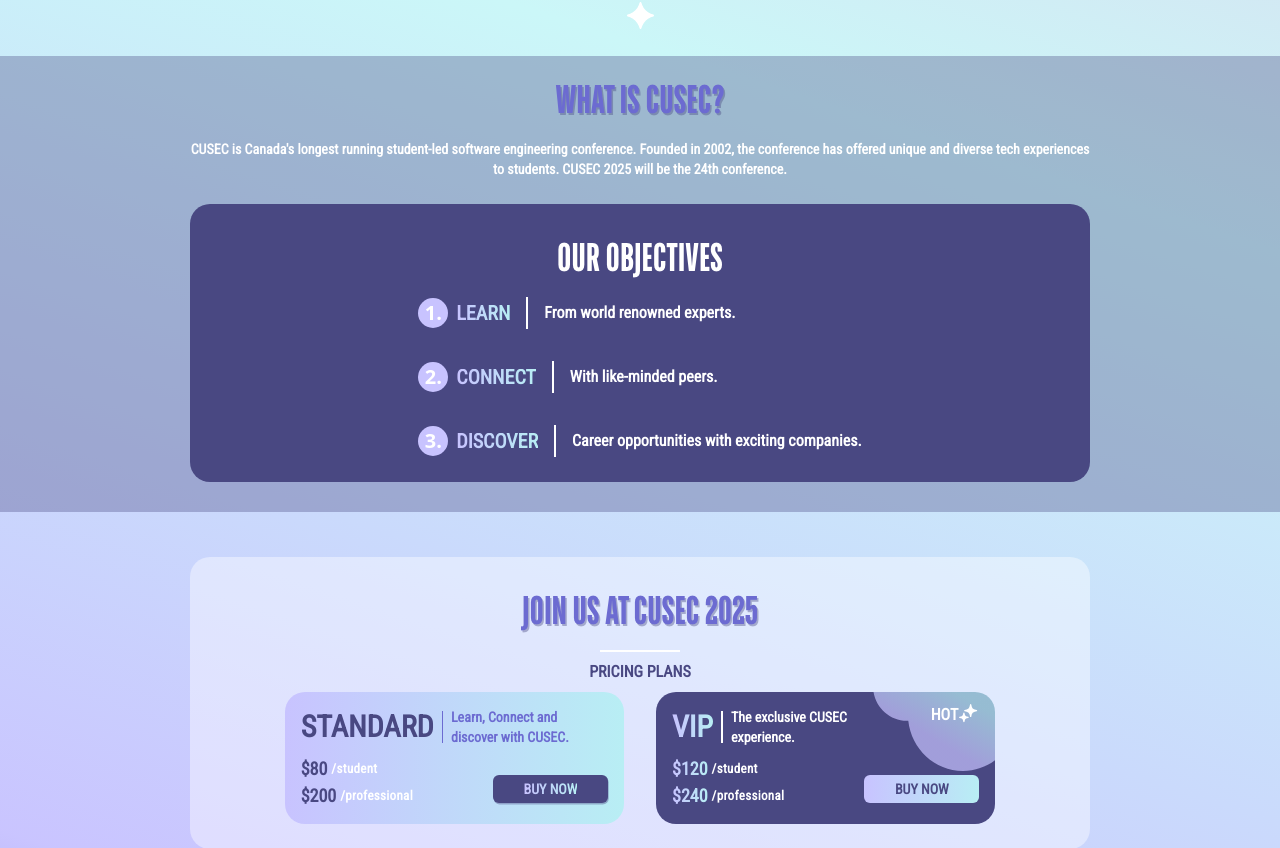
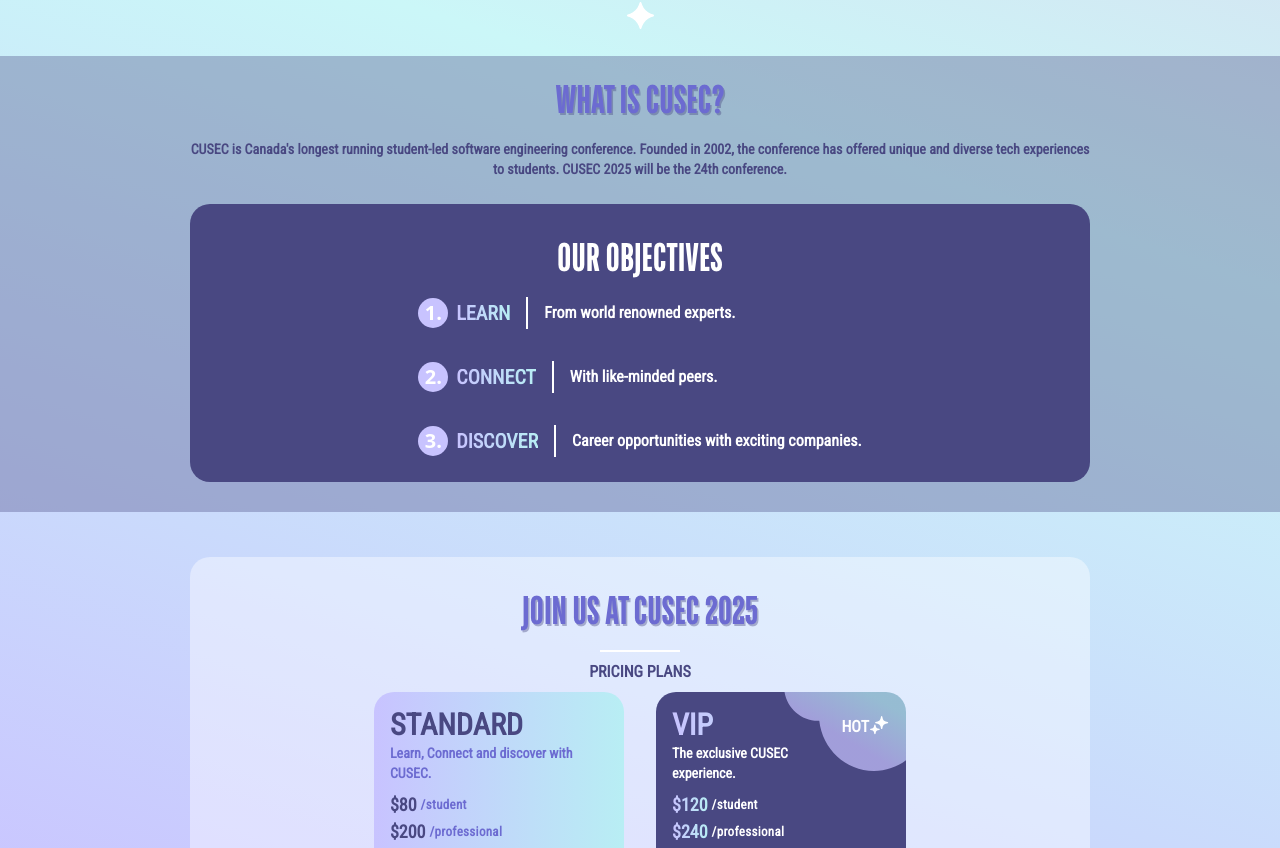
Before and after one commit to cusec/2025, a Next.js app: page / in a window 1280 px wide. Shown: the part 646-1494 px from the top of the page. Built offline with nearby package versions, Linux system fonts and the light colour scheme.

Commit message:
fix: disabled ticket links to coming soon, fixed objective bar width, fixed scaling layout, fixed "hot" tag, updated colors

```diff
--- a/components/AboutUs/InfoText.tsx
+++ b/components/AboutUs/InfoText.tsx
@@ -8,7 +8,7 @@
   return (
     <div className="w-[85%] md:w-[90%] max-w-[900px] h-auto mx-auto pb-[25px] flex flex-col justify-center items-center gap-2 text-center">
       <h1 className="purpleText text-[40px] font-extrabold">WHAT IS CUSEC?</h1>
-      <p className="parText text-sm tracking-normal">
+      <p className="RobotoText text-[--dark-blue] text-sm tracking-normal font-bold">
         CUSEC is Canada's longest running student-led software engineering
         conference. Founded in 2002, the conference has offered unique and
         diverse tech experiences to students. CUSEC 2025 will be the 24th
--- a/components/AboutUs/Objective.tsx
+++ b/components/AboutUs/Objective.tsx
@@ -10,7 +10,7 @@
 
 const Objective: React.FC<ObjectiveProps> = ({ number, title, text }) => {
   return (
-    <div className="flex flex-row items-center px-4">
+    <div className="flex flex-col xs:flex-row items-start xs:items-center px-4 gap-2 xs:gap-0">
       {/* LEFT SIDE */}
       <div className="w-auto flex flex-row justify-center items-center mr-2">
         <div className="w-[30px] h-[30px] bg-[--light-purple] rounded-full flex items-center justify-center text-white font-bold text-xl mr-2">
@@ -23,7 +23,7 @@
         </div>
       </div>
       {/* MIDDLE DIVIDER */}
-      <div className="w-[2px] h-8 mx-2 bg-white"></div>
+      <div className="w-[2px] h-8 px-[1px]  mx-2 bg-white hidden xs:block"></div>
       {/* RIGHT */}
       <div className="w-auto h-auto flex flex-grow justify-start items-center ml-2">
         <p className="RobotoText text-base text-white font-extrabold">{text}</p>
--- a/components/Tickets/PricingPlans.tsx
+++ b/components/Tickets/PricingPlans.tsx
@@ -25,14 +25,16 @@
           text="Learn, Connect and discover with CUSEC."
           StuPrice={80}
           proPrice={200}
-          href="https://www.tickettailor.com/events/cusec/1401652"
+          // href="https://www.tickettailor.com/events/cusec/1401652"
+          href=""
         />
         <TicketType
           ticketType="vip"
           text="The exclusive CUSEC experience."
           StuPrice={120}
           proPrice={240}
-          href="https://www.tickettailor.com/events/cusec/1401652"
+          // href="https://www.tickettailor.com/events/cusec/1401652"
+          href=""
         />
       </div>
     </div>
--- a/components/Tickets/TicketLink.tsx
+++ b/components/Tickets/TicketLink.tsx
@@ -25,11 +25,12 @@
 
   return (
     <motion.button
-      className={`w-[115px] h-[28px] mb-1.5 flex justify-center items-center rounded-md ${
+      className={`w-[115px] h-[28px] mb-1.5 flex justify-center items-center rounded-md disabled:opacity-75 disabled:pointer-events-none ${
         tixType == "std" ? "bg-[--dark-blue] buttonShadow" : "buttonGradient"
       }`}
-      whileHover={whileHoverProps}
-      whileTap={{ scale: 0.9 }}
+      // whileHover={whileHoverProps}
+      // whileTap={{ scale: 0.9 }}
+      disabled
     >
       <a
         href={href}
@@ -38,7 +39,7 @@
         }`}
         target="_blank"
       >
-        BUY NOW
+        COMING SOON!
       </a>
     </motion.button>
   );
--- a/components/Tickets/TicketType.tsx
+++ b/components/Tickets/TicketType.tsx
@@ -40,7 +40,8 @@
       } `}
     >
       {/* INFO */}
-      <div className="w-full flex flex-row justify-center items-center px-4">
+      <div className="w-full flex flex-row justify-between items-start px-4">
+        <div className="flex flex-col">
           {/* LEFT SIDE */}
           <h3
             className={`RobotoText uppercase text-3xl font-extrabold ${
@@ -50,11 +51,11 @@
             {ticketType}
           </h3>
           {/* MIDDLE DIVIDER */}
-        <div
-          className={`w-[2px] h-8 mx-2 ${
+          {/* <div
+            className={`w-8 h-[2px] mx-2 ${
               tixType == "std" ? "bg-[--purple]" : "bg-white"
             }`}
-        ></div>
+          ></div> */}
           {/* RIGHT */}
           <div className="w-auto h-auto flex flex-grow justify-start items-center pr-4">
             <p
@@ -65,11 +66,14 @@
               {text}
             </p>
           </div>
+        </div>
         {/* HOT tag */}
         <div
-          className={`relative w-[50px] ${tixType == "std" ? "hidden" : ""}`} // only show on VIP ticket
+          className={`w-[50px] relative pt-2  ${
+            tixType == "std" ? "hidden" : ""
+          }`} // only show on VIP ticket
         >
-          <div className="flex flex-row justify-center absolute -top-6 right-0">
+          <div className="flex flex-row justify-center">
             <p className="RobotoText text-base font-bold text-white">HOT</p>
             <Image
               className="w-[21px] h-[21px] max-w-[21px] max-h-[21px]"
@@ -94,7 +98,11 @@
             >
               ${StuPrice}
             </h4>
-            <p className="RobotoText text-[13px] text-white font-bold tracking-wide">
+            <p
+              className={`RobotoText text-[13px] font-bold tracking-wide ${
+                tixType == "std" ? "text-[--purple]" : "text-white"
+              }`}
+            >
               /student
             </p>
           </div>
@@ -106,7 +114,11 @@
             >
               ${proPrice}
             </h4>
-            <p className="RobotoText text-[13px] text-white font-bold tracking-wide">
+            <p
+              className={`RobotoText text-[13px] font-bold tracking-wide ${
+                tixType == "std" ? "text-[--purple]" : "text-white"
+              }`}
+            >
               /professional
             </p>
           </div>
--- a/tailwind.config.ts
+++ b/tailwind.config.ts
@@ -16,6 +16,9 @@
       fontFamily: {
         'roboto-condensed': ['"Roboto Condensed"', 'sans-serif'],
       },
+      screens: {
+        xs: "420px",
+      },
     },
   },
   plugins: [],
```
Lines whose indentation alone changed are shown as unchanged.
